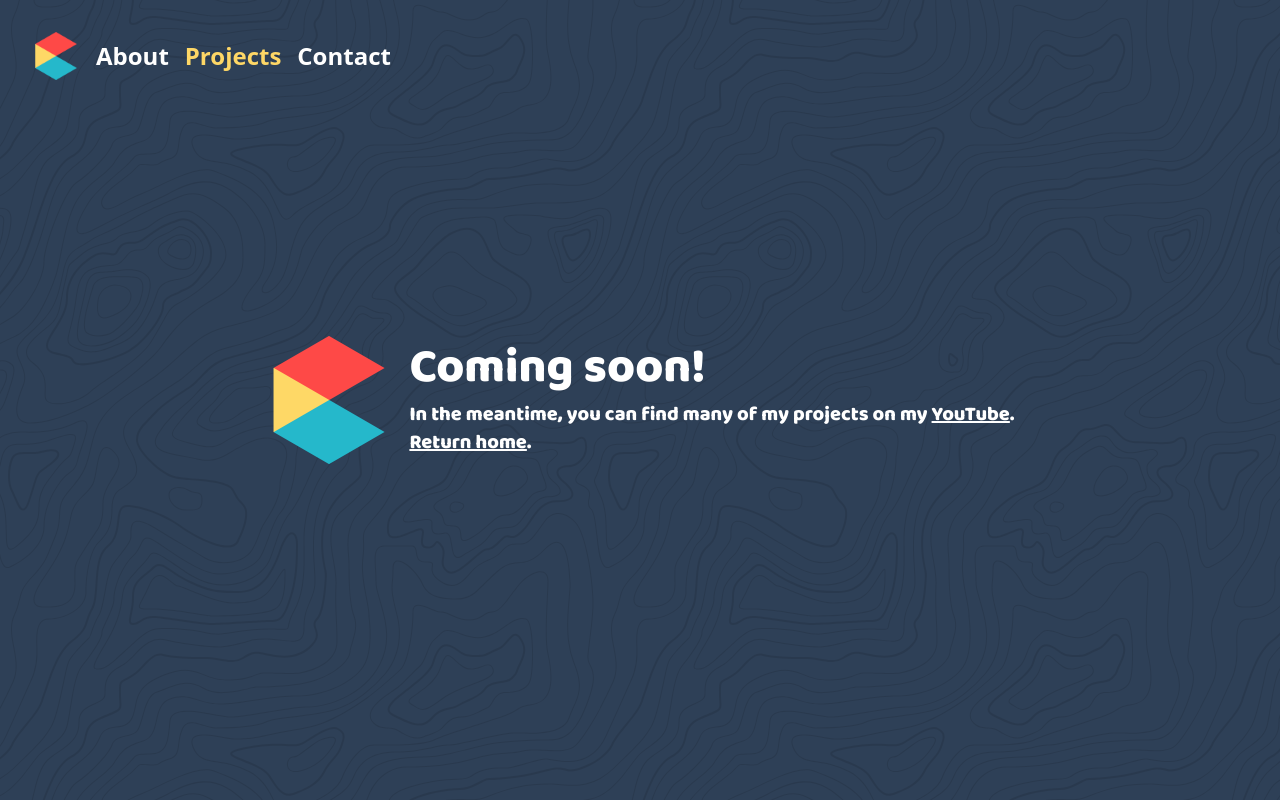
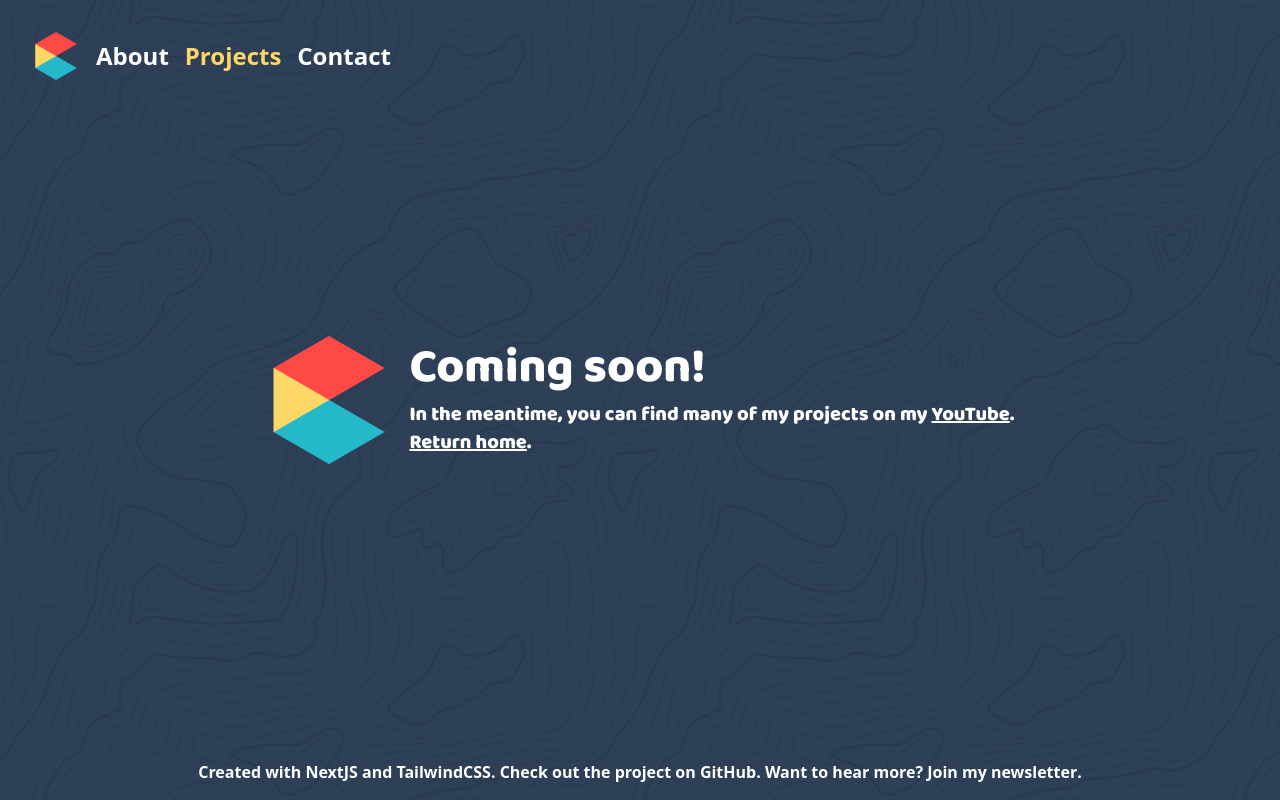
Before and after one commit to camdan-me/portfolio-next, a Next.js app: page /projects in a window 1280 px wide. Built offline with nearby package versions, Linux system fonts and the light colour scheme.

Commit message:
✨ implement footer and email list

```diff
--- /dev/null
+++ b/src/components/Footer.js
@@ -0,0 +1,29 @@
+import { useState } from 'react';
+
+import Link from 'next/link';
+
+export default function Footer() {
+	const [showSubscribe, setShowSubscribe] = useState(false);
+
+	return (
+		<>
+			<div className="fixed bottom-0 content-center w-screen py-4 font-black text-center text-white">
+				Created with <Link href="https://nextjs.org/" className="link-underline">NextJS</Link> and <Link href="https://tailwindcss.com/" className="link-underline">TailwindCSS</Link>. Check out the project on <Link href="https://github.com/camdan-me/portfolio-next" className="link-underline">GitHub</Link>. Want to hear more? <button className="link-underline" onClick={() => { return setShowSubscribe(true); }}>Join my newsletter</button>.
+			</div >
+
+			<div className={`${showSubscribe ? '' : 'hidden'} fixed top-0 z-50 flex w-screen h-screen overflow-hidden bg-gray-500 bg-opacity-75`}>
+				<div className="flex flex-col items-center p-8 m-auto text-6xl text-center text-white bg-blue-500 shadow-lg opacity-100 md:p-16 md:w-1/2 rounded-xl">
+					<div className="mb-8 text-4xl font-bold text-center text-white">Subscribe for more!</div>
+					<div className="flex-wrap mb-8 text-2xl font-semibold text-center text-white">I make cool stuff from time to time, and I usually share it with this newsletter. If you like my work, subscribe to stay in the loop!</div>
+					<iframe className="w-full" src="https://embeds.beehiiv.com/bcd6e475-cfe4-4fb9-baea-4bb901424ee0?slim=true" data-test-id="beehiiv-embed" height="52" frameborder="0" scrolling="no" style={{
+						'margin': 0,
+						'border-radius': '0px !important',
+						'background-color': 'transparent',
+					}}></iframe>
+
+					<button className="mt-8 text-xl font-semibold text-center text-white link-underline" onClick={() => { return setShowSubscribe(false); }}>Close</button>
+				</div>
+			</div>
+		</>
+	);
+}
--- a/src/pages/_app.js
+++ b/src/pages/_app.js
@@ -9,6 +9,7 @@ import cn from 'classnames';
 import mixpanel from 'mixpanel-browser';
 
 import Navbar from '../components/Navbar.js';
+import Footer from '../components/Footer.js';
 
 import prefersReducedMotion from '../functions/reducedMotion.js';
 
@@ -59,6 +60,8 @@ export default function App({ Component, pageProps }) {
         }
       `}</style>
 
+      <Navbar />
+
       <div className='fixed w-screen h-screen overflow-hidden bg-gray-500 -z-50'></div>
 
       <div
@@ -69,7 +72,7 @@ export default function App({ Component, pageProps }) {
         <Screen {...pageProps} />
       </div>
 
-      <Navbar />
+      <Footer />
 
       <Script src="https://www.googletagmanager.com/gtag/js?id=G-VT4FYXXHKH" strategy="afterInteractive"></Script>
       <Script
```
